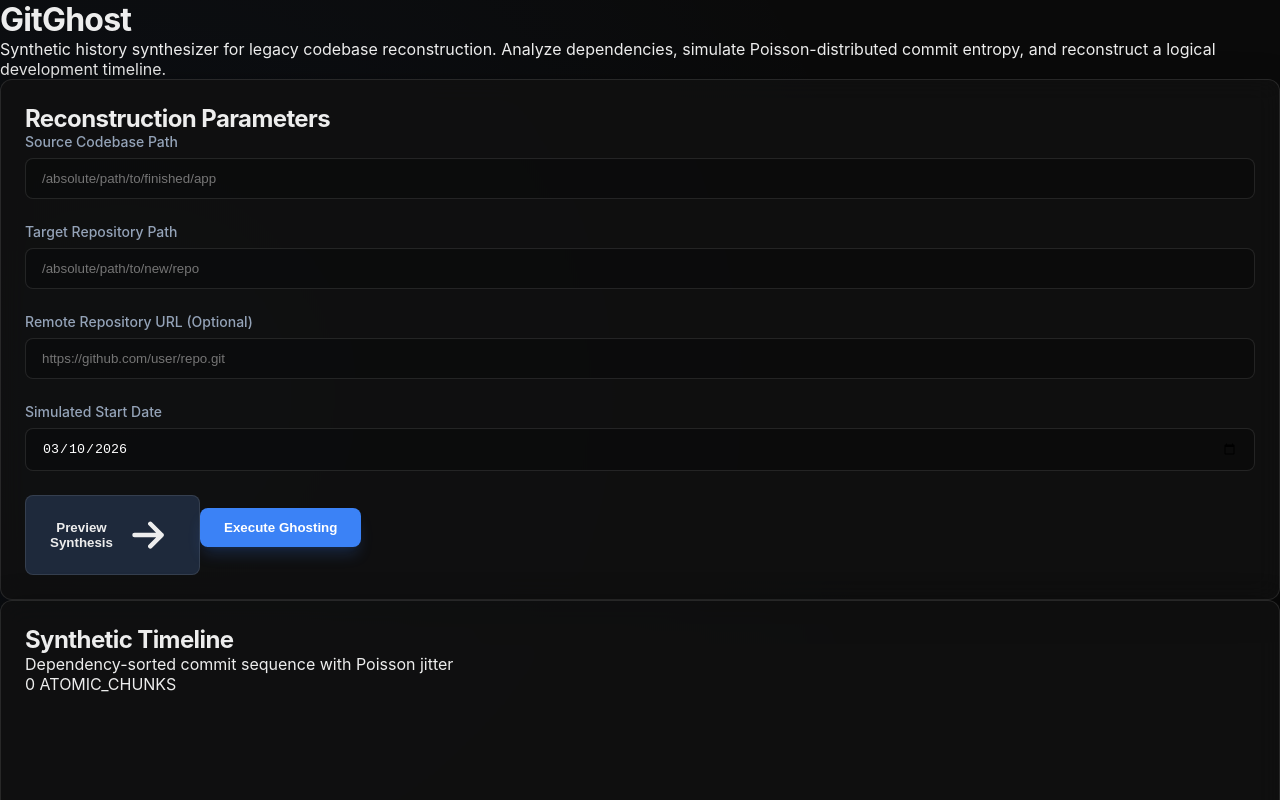
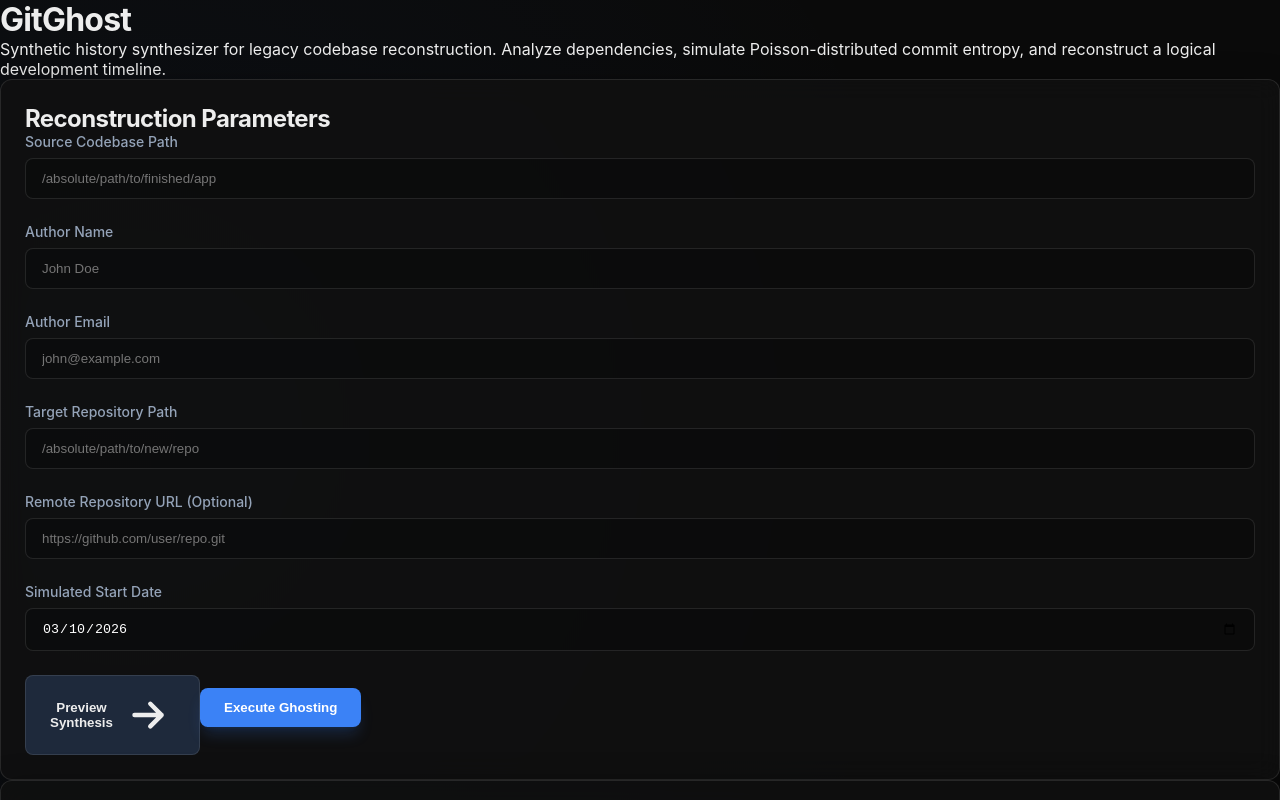
Before and after one commit to Fusingchart/GitReverse, a Next.js app: page / in a window 1280 px wide. Shown: the top 800 px of the page. Built offline with nearby package versions, Linux system fonts and the light colour scheme.

Commit message:
Add page.tsx

```diff
--- a/src/app/page.tsx
+++ b/src/app/page.tsx
@@ -17,6 +17,8 @@ export default function Home() {
     d.setMonth(d.getMonth() - 1);
     return d.toISOString().split('T')[0];
   });
+  const [authorName, setAuthorName] = useState('');
+  const [authorEmail, setAuthorEmail] = useState('');
   const [schedule, setSchedule] = useState<CommitSchedule[]>([]);
   const [loading, setLoading] = useState(false);
   const [generating, setGenerating] = useState(false);
@@ -56,7 +58,7 @@ export default function Home() {
       const res = await fetch('/api/git', {
         method: 'POST',
         headers: { 'Content-Type': 'application/json' },
-        body: JSON.stringify({ sourcePath, targetPath, startDate, remoteUrl }),
+        body: JSON.stringify({ sourcePath, targetPath, startDate, remoteUrl, authorName, authorEmail }),
       });
       const data = await res.json();
       if (data.error) throw new Error(data.error);
@@ -99,6 +101,29 @@ export default function Home() {
                 onChange={(e) => setSourcePath(e.target.value)}
                 className="font-mono text-xs"
               />
+            </div>
+
+            <div className="grid grid-cols-2 gap-4">
+              <div className="input-group">
+                <label>Author Name</label>
+                <input
+                  type="text"
+                  placeholder="John Doe"
+                  value={authorName}
+                  onChange={(e) => setAuthorName(e.target.value)}
+                  className="font-mono text-xs"
+                />
+              </div>
+              <div className="input-group">
+                <label>Author Email</label>
+                <input
+                  type="text"
+                  placeholder="john@example.com"
+                  value={authorEmail}
+                  onChange={(e) => setAuthorEmail(e.target.value)}
+                  className="font-mono text-xs"
+                />
+              </div>
             </div>
 
             <div className="input-group">
```
